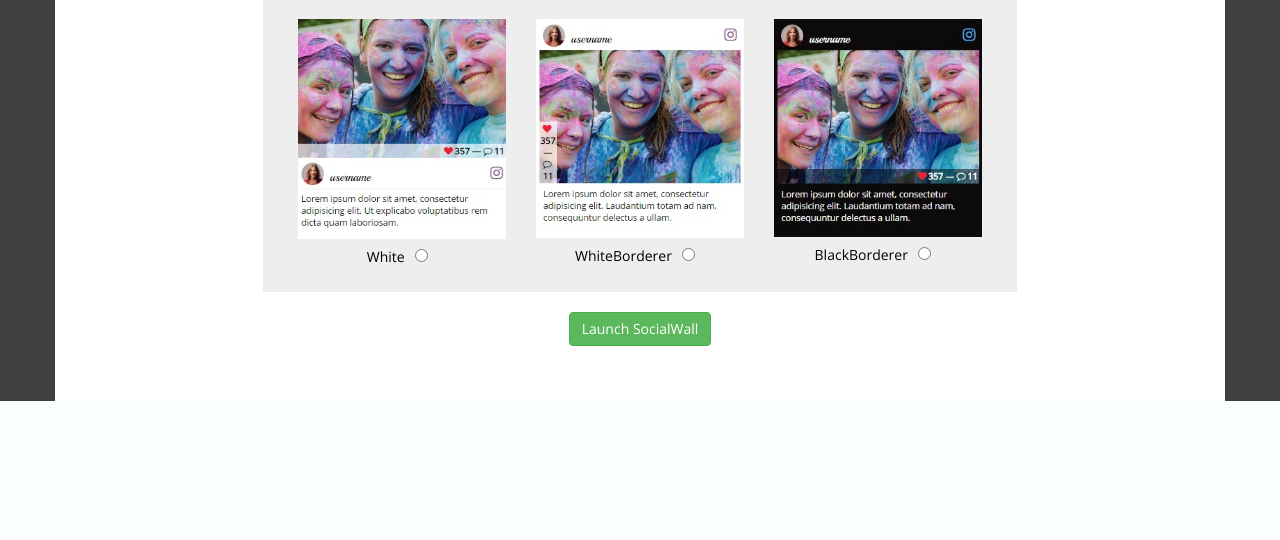
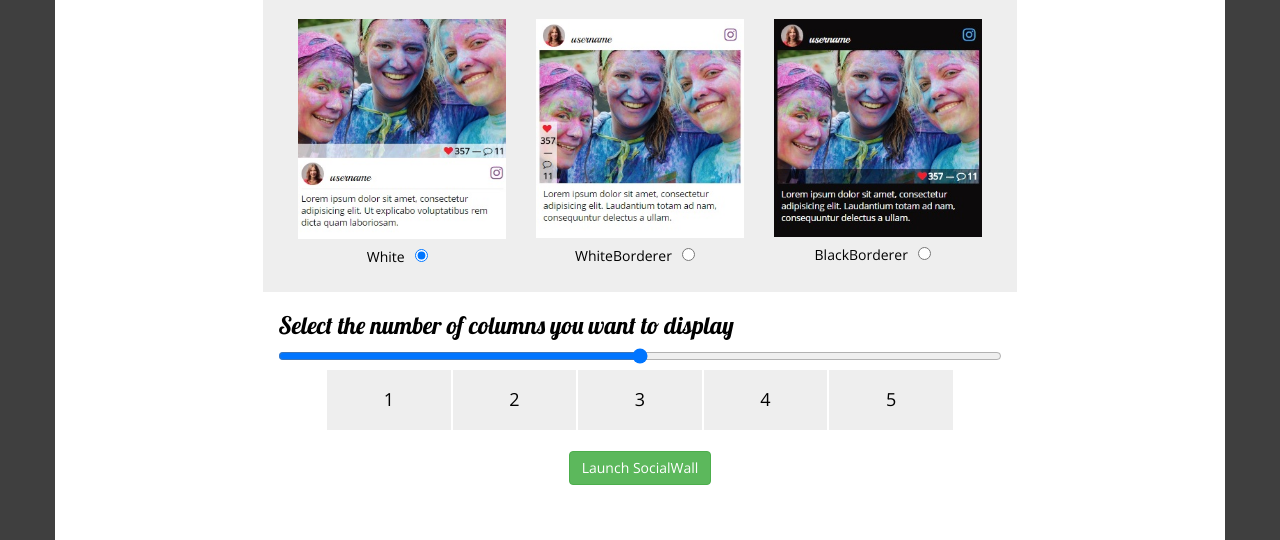
Before and after one commit to leninr0a/socialwall, a PHP site: page /admin.php in a window 1280 px wide. Shown: the part 905-1445 px from the top of the page. Before the commit the page ends 1306 px from the top, so only its background shows below. Run offline with PHP 8.4, Linux system fonts and the light colour scheme.

Commit message:
Added feature to select the number of columns to be displayed

```diff
--- a/admin.php
+++ b/admin.php
@@ -116,16 +116,75 @@
                          <div class="row theme-styles">
                              <div class="col-xs-4 text-center theme">
                                  <img src="images/theme-1.jpg" class="img-responsive" alt="">
-                                White<input type="radio" name="check-theme">
+                                White<input type="radio" name="check-theme" value="index.php" checked>
                              </div>
                              <div class="col-xs-4 text-center theme">
-                                 <img src="images/theme-2.jpg" class="img-responsive" alt="">
+                                 <img src="images/theme-2.jpg" value="index2.php" class="img-responsive" alt="">
                                  WhiteBorderer<input type="radio" name="check-theme">
                              </div>
                              <div class="col-xs-4 text-center theme">
-                                 <img src="images/theme-3.jpg" class="img-responsive" alt="">
+                                 <img src="images/theme-3.jpg" value="index3.php" class="img-responsive" alt="">
                                  BlackBorderer<input type="radio" name="check-theme">
                              </div>
+                         </div>
+                     </div>
+                 </div>
+                 <div class="row">
+                     <div class="col-xs-8 col-xs-offset-2">
+                         <h3>Select the number of columns you want to display</h3>
+                     </div>
+                 </div>
+                 <div class="row">
+                     <div class="col-xs-8 col-xs-offset-2">
+                         <input type="range" id="columns-number" name="columns" min=3 max=7 step=1>
+                     </div>
+                 </div>
+                 <div class="row">
+                     <div class="col-xs-8 col-xs-offset-2">
+                       <div class="row" id="columns-row-3">
+                             <div class="col-xs-4 text-center"><h4>1</h4></div>
+                             <div class="col-xs-4 text-center"><h4>2</h4></div>
+                             <div class="col-xs-4 text-center"><h4>3</h4></div>
+                         </div>
+                        <div class="row" id="columns-row-4">
+                             <div class="col-xs-2 col-xs-offset-2 text-center"><h4>1</h4></div>
+                             <div class="col-xs-2 text-center"><h4>2</h4></div>
+                             <div class="col-xs-2 text-center"><h4>3</h4></div>
+                             <div class="col-xs-2 text-center"><h4>4</h4></div>
+                         </div>
+                         <div class="row" id="columns-row-5">
+                             <div class="col-xs-2 col-xs-offset-1 text-center"><h4>1</h4></div>
+                             <div class="col-xs-2 text-center"><h4>2</h4></div>
+                             <div class="col-xs-2 text-center"><h4>3</h4></div>
+                             <div class="col-xs-2 text-center"><h4>4</h4></div>
+                             <div class="col-xs-2 text-center"><h4>5</h4></div>
+                         </div>
+                         <div class="row" id="columns-row-6">
+                             <div class="col-xs-2 text-center"><h4>1</h4></div>
+                             <div class="col-xs-2 text-center"><h4>2</h4></div>
+                             <div class="col-xs-2 text-center"><h4>3</h4></div>
+                             <div class="col-xs-2 text-center"><h4>4</h4></div>
+                             <div class="col-xs-2 text-center"><h4>5</h4></div>
+                             <div class="col-xs-2 text-center"><h4>6</h4></div>
+                         </div>
+                        <div class="row" id="columns-row-7">
+                             <div class="col-md-4">
+                                <div class="row">
+                                    <div class="col-md-4 text-center ignore"></div> <!-- this column empty -->
+                                    <div class="col-md-4 text-center"><h4>1</h4></div>
+                                    <div class="col-md-4 text-center"><h4>2</h4></div>
+                                </div>
+                            </div>
+                            <div class="col-md-8">
+                                <div class="row">
+                                    <div class="col-md-2 text-center"><h4>3</h4></div>
+                                    <div class="col-md-2 text-center"><h4>4</h4></div>
+                                    <div class="col-md-2 text-center"><h4>5</h4></div>
+                                    <div class="col-md-2 text-center"><h4>6</h4></div>
+                                    <div class="col-md-2 text-center"><h4>7</h4></div>
+                                    <div class="col-md-2 text-center ignore"></div> <!-- this column empty -->
+                                </div>
+                            </div>
                          </div>
                      </div>
                  </div>
--- a/css/admin.css
+++ b/css/admin.css
@@ -65,17 +65,20 @@ h1.title{
     color:#000;
 }
 
-.fb-section input.btn{
+.fb-section input.btn,
+.fb-section input.btn:active{
     background-color:#3b5998;
     color:#fff;
 }
 
-.tw-section input.btn{
+.tw-section input.btn,
+.tw-section input.btn:active{
     background-color:#5ea8dc;
     color:#fff;
 }
 
-.ig-section input.btn{
+.ig-section input.btn,
+.ig-section input.btn:active{
     background-color:#934f99;
     color:#fff;
 }
@@ -154,3 +157,26 @@ hr{
 .btn.btn-success.launcher{
     margin-top:20px;
 }
+
+input[type='range']{
+    cursor:pointer;
+    background: red;
+}
+
+#columns-row-3 div,
+#columns-row-4 div,
+#columns-row-5 div,
+#columns-row-6 div,
+#columns-row-7 div div div
+{
+    border:1px solid #fff;
+    box-sizing: border-box;
+    background:#eee;
+    color:#000;
+    font-family:'Open Sans';
+    padding:20px 0;
+}
+
+#columns-row-7 .ignore{
+    background:transparent;
+}
--- a/js/admin-script.js
+++ b/js/admin-script.js
@@ -1,55 +1,92 @@
 $(function(){
-
+    hideAndShowRow(5);
 
     //Instagram user add function
     $('#instagram-user-button').click(function(){
         var user = $('#instagram-user').val();
+        if(user=='' || user.trim().length==0){
+            alert("This field can't be empty");
+        }else{
             $('.tagpool').append("<span class='label label-ig'><i class='fa fa-at'></i>"+user+"<i class='fa fa-close'></i></span>");
             addCloseFunction();
             cleanInput('#instagram-user');
+        }
     });
 
     //Instagram hashtag add function
     $('#instagram-hashtag-button').click(function(){
         var hashtag = $('#instagram-hashtag').val();
+         if(hashtag=='' || hashtag.trim().length==0){
+            alert("This field can't be empty");
+        }else{
             $('.tagpool').append("<span class='label label-ig'><i class='fa fa-hashtag'></i>"+hashtag+"<i class='fa fa-close'></i></span>");
             addCloseFunction();
             cleanInput('#instagram-hashtag');
+        }
     });
 
     //Twitter user add function
      $('#twitter-user-button').click(function(){
         var user = $('#twitter-user').val();
-        $('.tagpool').append("<span class='label label-tw'><i class='fa fa-at'></i>"+user+"<i class='fa fa-close'></i></span>");
+        if(user=='' || user.trim().length==0){
+            alert("This field can't be empty");
+        }else{
+            $('.tagpool').append("<span class='label label-tw'><i class='fa fa-at'>       </i>"+user+"<i class='fa fa-close'></i></span>");
             addCloseFunction();
             cleanInput('#twitter-user');
+        }
     });
 
     //Twitter hashtag add function
     $('#twitter-hashtag-button').click(function(){
         var hashtag = $('#twitter-hashtag').val();
+        if(hashtag=='' || hashtag.trim().length==0){
+            alert("This field can't be empty");
+        }else{
         $('.tagpool').append("<span class='label label-tw'><i class='fa fa-hashtag'></i>"+hashtag+"<i class='fa fa-close'></i></span>");
         addCloseFunction();
         cleanInput('#twitter-hashtag');
+        }
     });
 
       //Facebook user add function
      $('#facebook-user-button').click(function(){
         var user = $('#facebook-user').val();
-        $('.tagpool').append("<span class='label label-fb'>"+user+"<i class='fa fa-close'></i></span>");
+        if(user=='' || user.trim().length==0){
+            alert("This field can't be empty");
+        }else{
+            $('.tagpool').append("<span class='label label-fb'>"+user+"<i class='fa     fa-close'></i></span>");
             addCloseFunction();
             cleanInput('#facebook-user');
+        }
     });
 
     //Twitter hashtag add function
     $('#facebook-hashtag-button').click(function(){
         var hashtag = $('#facebook-hashtag').val();
-        $('.tagpool').append("<span class='label label-fb'><i class='fa fa-hashtag'></i>"+hashtag+"<i class='fa fa-close'></i></span>");
+        if(hashtag=='' || hashtag.trim().length==0){
+            alert("This field can't be empty");
+        }else{
+            $('.tagpool').append("<span class='label label-fb'><i class='fa fa- hashtag'></i>"+hashtag+"<i class='fa fa-close'></i></span>");
             addCloseFunction();
             cleanInput('#facebook-hashtag');
+        }
     });
 
+
+
+    $('#columns-number').on("input change",function(){
+        var columns = $('#columns-number').val();
+        hideAndShowRow(columns);
     });
+});
+
+function hideAndShowRow(column){
+    for(var i=3;i<=7;i++){
+        $('#columns-row-'+i).hide();
+    }
+    $('#columns-row-'+column).show();
+}
 
 
 //Add the close functionality to the fa-close icon
```
Lines whose indentation alone changed are shown as unchanged.
